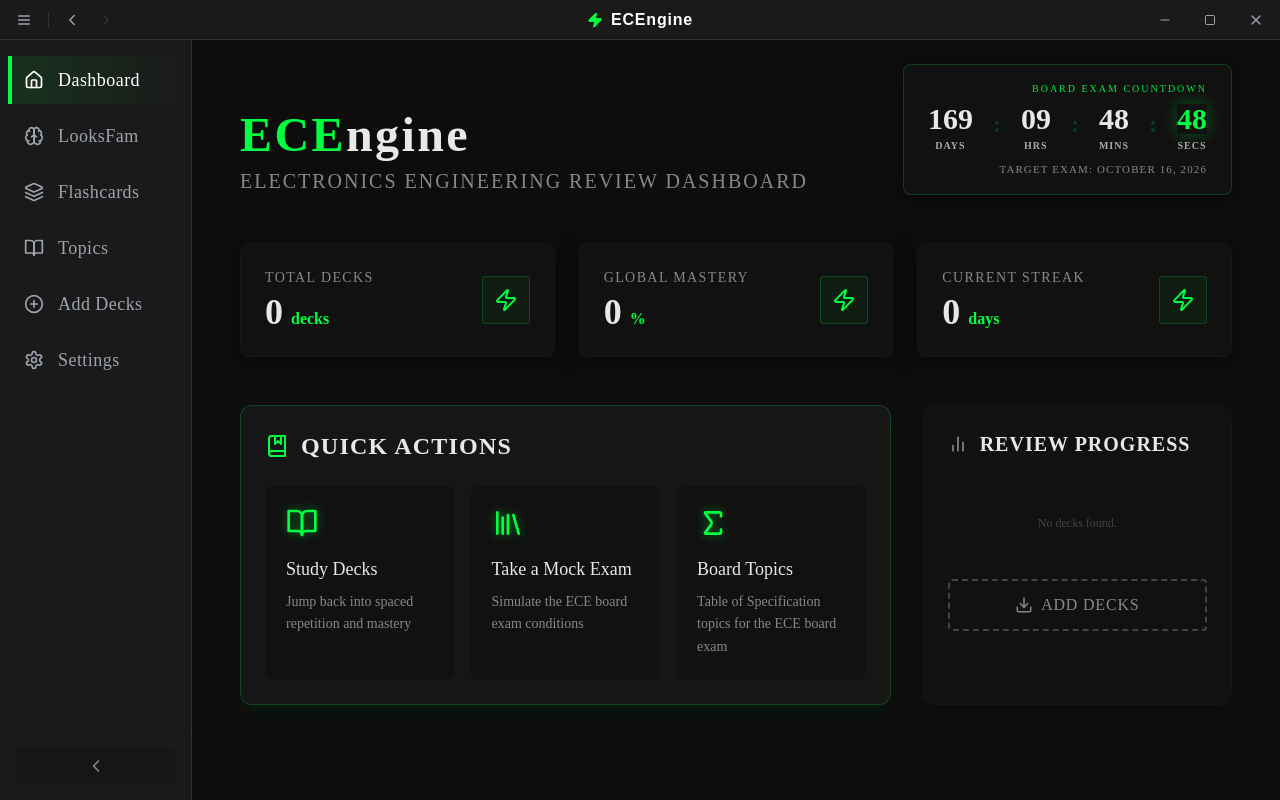
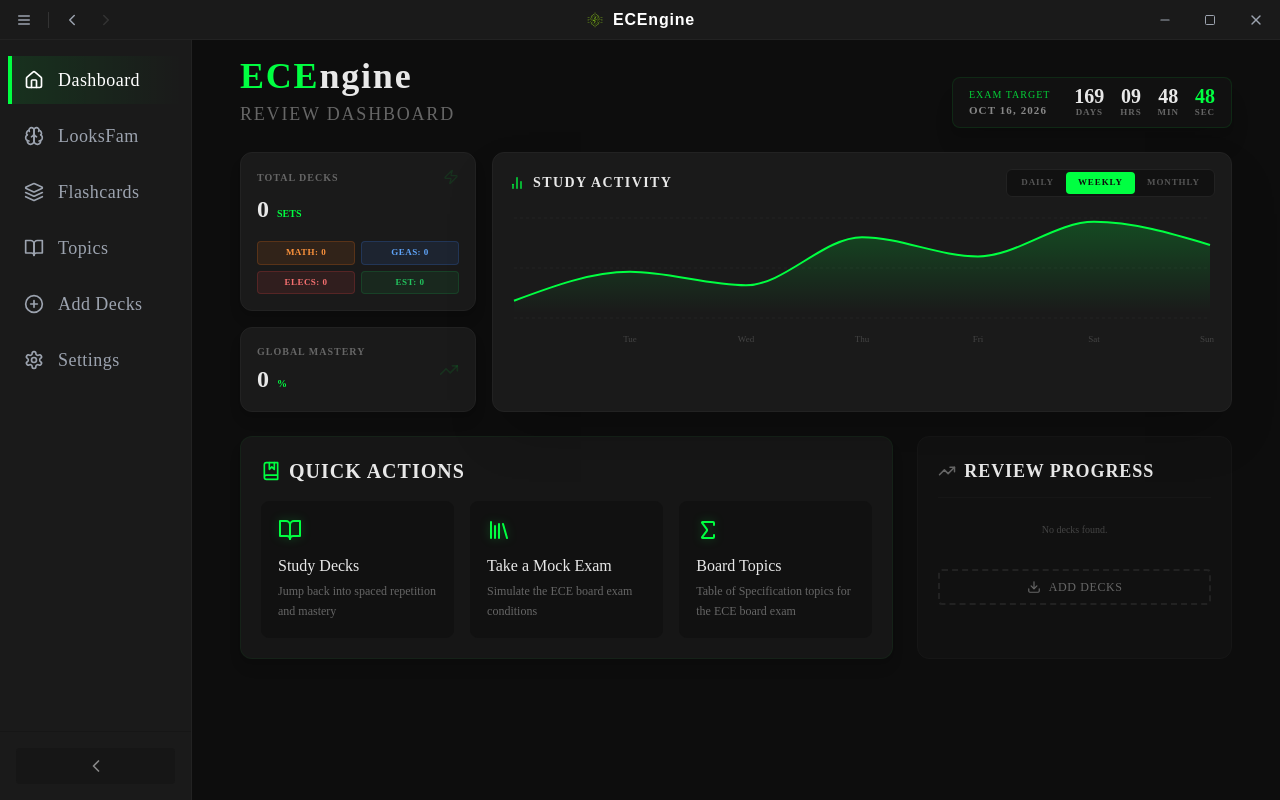
Before and after one commit to vtajaros/ECEngine, a React (Vite) app: page / in a window 1280 px wide. Built offline with nearby package versions, Linux system fonts and the light colour scheme.

Commit message:
feat: implement app layout with sidebar, dashboard view, and custom title bar

```diff
--- a/package.json
+++ b/package.json
@@ -33,6 +33,7 @@
     "react": "^18.3.0",
     "react-dom": "^18.3.0",
     "react-router-dom": "^6.24.0",
+    "recharts": "^3.8.1",
     "sharp": "^0.34.5",
     "sql.js": "^1.12.0",
     "tailwind-merge": "^2.4.0",
--- a/src/components/layout/AppShell.tsx
+++ b/src/components/layout/AppShell.tsx
@@ -37,7 +37,7 @@ export const AppShell: React.FC = () => {
       <aside
         className={`${
           isCollapsed ? 'w-16' : 'w-48'
-        } bg-[#1A1A1A] border-r border-[#333] flex flex-col transition-all duration-300 relative z-20 shrink-0`}
+        } bg-[#1A1A1A] border-r border-[#222] flex flex-col transition-all duration-300 relative z-20 shrink-0`}
       >
         <nav className="flex-1 flex flex-col gap-2 overflow-y-auto overflow-x-hidden px-2 pt-4">
           {navItems.map((item) => (
--- a/src/components/layout/TitleBar.tsx
+++ b/src/components/layout/TitleBar.tsx
@@ -1,4 +1,3 @@
-import React from 'react'
 import { Zap, Minus, Square, X, Menu, ChevronLeft, ChevronRight } from 'lucide-react'
 import { useNavigate } from 'react-router-dom'
 
@@ -7,7 +6,7 @@ export const TitleBar: React.FC = () => {
   const navigate = useNavigate()
 
   return (
-    <div className="w-full h-10 bg-[#1A1A1A] text-gray-400 flex items-center select-none border-b border-[#333] [-webkit-app-region:drag] relative shrink-0">
+    <div className="w-full h-10 bg-[#1A1A1A] text-gray-400 flex items-center select-none border-b border-[#222] [-webkit-app-region:drag] relative shrink-0">
       {/* Left Side: Navigation & Menu */}
       <div className="flex items-center gap-1 ml-2 [-webkit-app-region:no-drag]">
         {/* Hamburger Menu */}
@@ -33,7 +32,7 @@ export const TitleBar: React.FC = () => {
 
       {/* Centered Brand */}
       <div className="absolute left-1/2 top-1/2 -translate-x-1/2 -translate-y-1/2 flex items-center gap-2">
-        <Zap className="w-4 h-4 text-[#00FF41]" fill="currentColor" />
+        <img src="/ECEngine_orig.png" alt="Logo" className="w-5 h-5 object-contain" />
         <span className="font-rajdhani font-bold tracking-wider text-white">ECEngine</span>
       </div>
 
--- a/src/pages/Dashboard.tsx
+++ b/src/pages/Dashboard.tsx
@@ -1,16 +1,33 @@
 import React, { useState, useEffect } from 'react'
 import { Link } from 'react-router-dom'
-import { BookOpen, Library, Sigma, Download, Zap, BookMarked, BarChart2 } from 'lucide-react'
+import { BookOpen, Library, Sigma, Download, Zap, BookMarked, BarChart2, TrendingUp } from 'lucide-react'
+import { AreaChart, Area, XAxis, YAxis, CartesianGrid, Tooltip, ResponsiveContainer } from 'recharts'
+import { getSubjectBadgeClasses } from '../lib/subjectColors'
+
+const SUBJECT_MAP: Record<string, string> = {
+  'Mathematics': 'MATH',
+  'General Engineering & Applied Sciences': 'GEAS',
+  'Electronics Engineering': 'ELECS',
+  'Electronics Systems & Technologies': 'EST',
+}
 
 export default function Dashboard() {
   const [statsData, setStatsData] = useState({
     totalDecks: 0,
     totalCards: 0,
-    internalized: 0,
-    currentStreak: 0
+    internalized: 0
   })
 
+  const [subjectCounts, setSubjectCounts] = useState<any[]>([
+    { subject: 'MATH', count: 0 },
+    { subject: 'GEAS', count: 0 },
+    { subject: 'ELECS', count: 0 },
+    { subject: 'EST', count: 0 },
+  ])
   const [subjectProgress, setSubjectProgress] = useState<any[]>([])
+  const [timeRange, setTimeRange] = useState('Weekly')
+  const [chartData, setChartData] = useState<any[]>([])
+
   const calculateTimeLeft = () => {
     const targetDate = new Date('2026-10-16T00:00:00').getTime()
     const now = new Date().getTime()
@@ -32,7 +49,6 @@ export default function Dashboard() {
     const timer = setInterval(() => {
       setTimeLeft(calculateTimeLeft())
     }, 1000)
-
     return () => clearInterval(timer)
   }, [])
 
@@ -40,29 +56,67 @@ export default function Dashboard() {
     loadDashboardData()
   }, [])
 
+  useEffect(() => {
+    fetchActivityStats()
+  }, [timeRange])
+
+  const fetchActivityStats = async () => {
+    try {
+      // @ts-ignore
+      const data = await (window as any).electron?.getActivityStats?.(timeRange)
+      if (data && data.length > 0) {
+        setChartData(data)
+      } else {
+        if (timeRange === 'Daily') {
+          setChartData([
+            { name: '08:00', cards: 10 }, { name: '10:00', cards: 45 },
+            { name: '12:00', cards: 30 }, { name: '14:00', cards: 80 },
+            { name: '16:00', cards: 65 }, { name: '18:00', cards: 110 },
+            { name: '20:00', cards: 90 },
+          ])
+        } else if (timeRange === 'Monthly') {
+          setChartData([
+            { name: 'Week 1', cards: 450 }, { name: 'Week 2', cards: 720 },
+            { name: 'Week 3', cards: 850 }, { name: 'Week 4', cards: 1100 },
+          ])
+        } else {
+          setChartData([
+            { name: 'Mon', cards: 45 }, { name: 'Tue', cards: 120 },
+            { name: 'Wed', cards: 85 }, { name: 'Thu', cards: 210 },
+            { name: 'Fri', cards: 160 }, { name: 'Sat', cards: 250 },
+            { name: 'Sun', cards: 190 },
+          ])
+        }
+      }
+    } catch (error) {
+      console.error("Failed to load chart data:", error)
+    }
+  }
+
   const loadDashboardData = async () => {
     try {
-      // 1. Total Decks
-      const decksResult = await window.electron.db.query('SELECT COUNT(id) as count FROM topics')
+      const decksResult = await (window as any).electron.db.query('SELECT COUNT(id) as count FROM topics')
       const totalDecks = decksResult.data?.[0]?.count || 0
 
-      // 2. Total Cards
-      const totalResult = await window.electron.db.query('SELECT COUNT(id) as count FROM cards')
+      const totalResult = await (window as any).electron.db.query('SELECT COUNT(id) as count FROM cards')
       const total = totalResult.data?.[0]?.count || 0
 
-      // 2. Internalized Cards (Repetitions >= 5)
-      const internalizedResult = await window.electron.db.query('SELECT COUNT(card_id) as count FROM progress WHERE repetitions >= 5')
+      const internalizedResult = await (window as any).electron.db.query('SELECT COUNT(card_id) as count FROM progress WHERE repetitions >= 5')
       const internalized = internalizedResult.data?.[0]?.count || 0
 
-      // 3. Current Streak (Simplified for now - could be a separate log table, but assuming we fetch from a setting or calc)
-      // For now, let's keep it at 0 or a placeholder unless a streak table exists
-      const currentStreak = 0
+      setStatsData({ totalDecks, totalCards: total, internalized })
 
-      setStatsData({ totalDecks, totalCards: total, internalized, currentStreak })
+      // Subject counts breakdown
+      const subjectCountsResult = await (window as any).electron.db.query('SELECT subject, COUNT(id) as count FROM topics GROUP BY subject')
+      const rawCounts = subjectCountsResult.data || []
+      const subjects = ['MATH', 'GEAS', 'ELECS', 'EST']
+      const formattedCounts = subjects.map(s => {
+        const found = rawCounts.find((r: any) => (SUBJECT_MAP[r.subject] || r.subject) === s)
+        return { subject: s, count: found ? found.count : 0 }
+      })
+      setSubjectCounts(formattedCounts)
 
-      // 4. Subject Progress
-      // Join topics (subjects), cards, and progress to get mastery per subject
-      const progressResult = await window.electron.db.query(`
+      const progressResult = await (window as any).electron.db.query(`
         SELECT
           t.subject,
           COUNT(c.id) as total,
@@ -74,7 +128,7 @@ export default function Dashboard() {
       `)
 
       const formattedProgress = (progressResult.data || []).map((row: any) => ({
-        subject: row.subject,
+        subject: SUBJECT_MAP[row.subject] || row.subject,
         percent: row.total > 0 ? Math.round((row.mastered / row.total) * 100) : 0
       }))
 
@@ -84,86 +138,171 @@ export default function Dashboard() {
     }
   }
 
+  const getSubjectClasses = (subject: string) => {
+    switch (subject) {
+      case 'MATH': return 'text-orange-400 border-orange-500/20 bg-orange-500/10'
+      case 'GEAS': return 'text-blue-400 border-blue-500/20 bg-blue-500/10'
+      case 'ELECS': return 'text-red-400 border-red-500/20 bg-red-500/10'
+      case 'EST': return 'text-green-500 border-green-600/20 bg-green-600/10'
+      default: return 'text-zinc-400 border-zinc-500/20 bg-zinc-500/10'
+    }
+  }
+
   const quickLinks = [
     { title: 'Study Decks', desc: 'Jump back into spaced repetition and mastery', path: '/study', icon: BookOpen },
     { title: 'Take a Mock Exam', desc: 'Simulate the ECE board exam conditions', path: '/study', icon: Library },
     { title: 'Board Topics', desc: 'Table of Specification topics for the ECE board exam', path: '/topics', icon: Sigma },
   ]
 
-  const stats = [
-    { label: 'Total Decks', value: statsData.totalDecks.toString(), unit: 'decks' },
-    { label: 'Global Mastery', value: statsData.totalCards > 0 ? Math.round((statsData.internalized / statsData.totalCards) * 100).toString() : '0', unit: '%' },
-    { label: 'Current Streak', value: statsData.currentStreak.toString(), unit: 'days' },
-  ]
-
   return (
-    <div className="h-full bg-[#0D0D0D] px-8 pb-8 pt-6 lg:px-12 lg:pb-12 lg:pt-6 overflow-y-auto">
+    <div className="h-full bg-[#0D0D0D] px-8 pb-8 pt-4 lg:px-12 lg:pb-12 lg:pt-4 overflow-y-auto">
       {/* Header */}
-      <header className="mb-12 flex flex-col md:flex-row md:items-end justify-between gap-6">
+      <header className="mb-6 flex flex-col md:flex-row md:items-end justify-between gap-4">
         <div>
-          <h1 className="font-['Orbitron'] text-4xl lg:text-5xl font-bold text-[#E8E8E8] mb-2 tracking-wider">
+          <h1 className="font-['Orbitron'] text-3xl lg:text-4xl font-bold text-[#E8E8E8] mb-1 tracking-wider">
             <span className="text-[#00FF41]">ECE</span>ngine
           </h1>
-          <p className="text-[#888888] font-['Rajdhani'] text-xl uppercase tracking-widest">
-            Electronics Engineering Review Dashboard
+          <p className="text-[#666] font-['Rajdhani'] text-lg uppercase tracking-widest">
+            Review Dashboard
           </p>
         </div>
 
         {/* Board Exam Countdown */}
-        <div className="bg-[#111] border border-[#00FF41]/20 rounded-lg px-6 py-4 flex flex-col items-center md:items-end shadow-[0_0_20px_rgba(0,0,0,0.4)]">
-          <span className="text-[10px] font-['Orbitron'] text-[#00FF41] uppercase tracking-[0.2em] mb-2 opacity-90">Board Exam Countdown</span>
-          <div className="flex gap-5">
+        <div className="bg-[#111] border border-[#00FF41]/10 rounded-lg px-4 py-2 flex items-center gap-6 shadow-xl">
+          <div className="flex flex-col">
+             <span className="text-[10px] font-['Orbitron'] text-[#00FF41] uppercase tracking-widest opacity-80">Exam Target</span>
+             <span className="text-[11px] font-['Rajdhani'] text-[#888] uppercase tracking-widest font-bold">OCT 16, 2026</span>
+          </div>
+          <div className="flex gap-4">
             <div className="flex flex-col items-center">
-              <span className="text-3xl font-bold font-['IBM_Plex_Mono'] text-[#E8E8E8] leading-none">{timeLeft.days}</span>
-              <span className="text-[10px] uppercase text-[#AAAAAA] font-['Rajdhani'] font-bold mt-1 tracking-widest">Days</span>
+              <span className="text-xl font-bold font-['IBM_Plex_Mono'] text-[#E8E8E8] leading-none">{timeLeft.days}</span>
+              <span className="text-[9px] uppercase text-[#666] font-['Rajdhani'] font-bold tracking-widest">Days</span>
             </div>
-            <div className="text-2xl font-bold text-[#00FF41]/20 pt-1">:</div>
             <div className="flex flex-col items-center">
-              <span className="text-3xl font-bold font-['IBM_Plex_Mono'] text-[#E8E8E8] leading-none">{timeLeft.hours.toString().padStart(2, '0')}</span>
-              <span className="text-[10px] uppercase text-[#AAAAAA] font-['Rajdhani'] font-bold mt-1 tracking-widest">Hrs</span>
+              <span className="text-xl font-bold font-['IBM_Plex_Mono'] text-[#E8E8E8] leading-none">{timeLeft.hours.toString().padStart(2, '0')}</span>
+              <span className="text-[9px] uppercase text-[#666] font-['Rajdhani'] font-bold tracking-widest">Hrs</span>
             </div>
-            <div className="text-2xl font-bold text-[#00FF41]/20 pt-1">:</div>
             <div className="flex flex-col items-center">
-              <span className="text-3xl font-bold font-['IBM_Plex_Mono'] text-[#E8E8E8] leading-none">{timeLeft.mins.toString().padStart(2, '0')}</span>
-              <span className="text-[10px] uppercase text-[#AAAAAA] font-['Rajdhani'] font-bold mt-1 tracking-widest">Mins</span>
+              <span className="text-xl font-bold font-['IBM_Plex_Mono'] text-[#E8E8E8] leading-none">{timeLeft.mins.toString().padStart(2, '0')}</span>
+              <span className="text-[9px] uppercase text-[#666] font-['Rajdhani'] font-bold tracking-widest">Min</span>
             </div>
-            <div className="text-2xl font-bold text-[#00FF41]/20 pt-1">:</div>
             <div className="flex flex-col items-center">
-              <span className="text-3xl font-bold font-['IBM_Plex_Mono'] text-[#00FF41] leading-none shadow-[0_0_15px_rgba(0,255,65,0.3)]">{timeLeft.secs.toString().padStart(2, '0')}</span>
-              <span className="text-[10px] uppercase text-[#AAAAAA] font-['Rajdhani'] font-bold mt-1 tracking-widest">Secs</span>
+              <span className="text-xl font-bold font-['IBM_Plex_Mono'] text-[#00FF41] leading-none">{timeLeft.secs.toString().padStart(2, '0')}</span>
+              <span className="text-[9px] uppercase text-[#666] font-['Rajdhani'] font-bold tracking-widest">Sec</span>
             </div>
           </div>
-          <span className="text-[11px] font-['Rajdhani'] text-[#888888] mt-2 uppercase tracking-[0.1em] font-medium">Target Exam: October 16, 2026</span>
         </div>
       </header>
 
-      <div className="grid grid-cols-1 lg:grid-cols-3 gap-8 mb-12">
-        {/* Stats Panel */}
-        <div className="col-span-1 lg:col-span-3 grid grid-cols-1 md:grid-cols-3 gap-6">
-          {stats.map((stat, i) => (
-            <div key={i} className="bg-[#111111] p-6 rounded-lg border border-[#161616] flex items-center justify-between shadow-[0_4px_20px_rgba(0,0,0,0.4)]">
-              <div>
-                <p className="text-[#888888] font-['Rajdhani'] uppercase tracking-widest text-sm mb-1">{stat.label}</p>
-                <div className="flex items-baseline gap-2">
-                  <span className="font-['IBM_Plex_Mono'] text-4xl font-semibold text-[#E8E8E8]">{stat.value}</span>
-                  <span className="font-['Rajdhani'] text-[#00FF41] font-bold">{stat.unit}</span>
+      {/* Analytics Row */}
+      <div className="grid grid-cols-1 lg:grid-cols-4 gap-4 mb-6">
+        {/* Condensed KPIs */}
+        <div className="lg:col-span-1 flex flex-col gap-4">
+          <div className="bg-[#1A1A1A] p-4 rounded-xl border border-[#222] shadow-lg flex flex-col justify-between min-h-[120px]">
+            <div className="flex items-center justify-between mb-2">
+              <p className="text-[#666] font-['Rajdhani'] uppercase tracking-widest text-[10px] font-bold">Total Decks</p>
+              <Zap className="text-[#00FF41]/10" size={16} />
+            </div>
+            <div className="flex items-baseline gap-2 mb-4">
+              <span className="font-['IBM_Plex_Mono'] text-2xl font-bold text-[#E8E8E8]">{statsData.totalDecks}</span>
+              <span className="font-['Rajdhani'] text-[#00FF41] font-bold text-[10px]">SETS</span>
+            </div>
+            {/* Standardized 4-Subject Breakdown */}
+            <div className="grid grid-cols-2 gap-1.5 mt-auto">
+              {subjectCounts.map((item, i) => (
+                <div key={i} className={`px-2 py-1 rounded border text-[9px] font-bold font-['Rajdhani'] uppercase tracking-wider text-center ${getSubjectClasses(item.subject)}`}>
+                  {item.subject}: {item.count}
                 </div>
-              </div>
-              <div className="w-12 h-12 rounded bg-[rgba(0,255,65,0.05)] border border-[rgba(0,255,65,0.2)] flex items-center justify-center text-[#00FF41]">
-                <Zap size={24} />
+              ))}
+            </div>
+          </div>
+
+          <div className="bg-[#1A1A1A] p-4 rounded-xl border border-[#222] flex items-center justify-between shadow-lg">
+            <div>
+              <p className="text-[#666] font-['Rajdhani'] uppercase tracking-widest text-[10px] mb-1 font-bold">Global Mastery</p>
+              <div className="flex items-baseline gap-2">
+                <span className="font-['IBM_Plex_Mono'] text-2xl font-bold text-[#E8E8E8]">
+                  {statsData.totalCards > 0 ? Math.round((statsData.internalized / statsData.totalCards) * 100) : '0'}
+                </span>
+                <span className="font-['Rajdhani'] text-[#00FF41] font-bold text-[10px]">%</span>
               </div>
             </div>
-          ))}
+            <TrendingUp className="text-[#00FF41]/10" size={20} />
+          </div>
+        </div>
+
+        {/* Study Analytics Chart */}
+        <div className="lg:col-span-3 bg-[#1A1A1A] border border-[#222] rounded-xl p-4 shadow-2xl relative overflow-hidden">
+          <div className="flex items-center justify-between mb-4">
+            <h2 className="font-['Rajdhani'] font-bold text-sm text-[#E8E8E8] uppercase tracking-widest flex items-center">
+              <BarChart2 className="mr-2 text-[#00FF41]" size={16} />
+              Study Activity
+            </h2>
+
+            <div className="flex bg-[#111] p-0.5 rounded-md border border-[#222]">
+              {['Daily', 'Weekly', 'Monthly'].map((range) => (
+                <button
+                  key={range}
+                  onClick={() => setTimeRange(range)}
+                  className={`px-3 py-1 text-[9px] font-bold uppercase tracking-widest transition-all rounded ${
+                    timeRange === range ? 'bg-[#00FF41] text-[#0D0D0D]' : 'text-[#555] hover:text-[#888]'
+                  }`}
+                >
+                  {range}
+                </button>
+              ))}
+            </div>
+          </div>
+
+          <div className="h-[140px] w-full">
+            <ResponsiveContainer width="100%" height="100%">
+              <AreaChart data={chartData}>
+                <defs>
+                  <linearGradient id="colorCards" x1="0" y1="0" x2="0" y2="1">
+                    <stop offset="5%" stopColor="#00FF41" stopOpacity={0.2}/>
+                    <stop offset="95%" stopColor="#00FF41" stopOpacity={0}/>
+                  </linearGradient>
+                </defs>
+                <CartesianGrid strokeDasharray="3 3" vertical={false} stroke="#222" />
+                <XAxis
+                  dataKey="name"
+                  axisLine={false}
+                  tickLine={false}
+                  tick={{ fill: '#444', fontSize: 9, fontFamily: 'IBM Plex Mono' }}
+                  dy={10}
+                />
+                <YAxis hide />
+                <Tooltip
+                  contentStyle={{
+                    backgroundColor: '#111',
+                    border: '1px solid #333',
+                    borderRadius: '8px',
+                    fontSize: '11px',
+                    fontFamily: 'IBM Plex Mono'
+                  }}
+                  itemStyle={{ color: '#00FF41' }}
+                />
+                <Area
+                  type="monotone"
+                  dataKey="cards"
+                  stroke="#00FF41"
+                  strokeWidth={2}
+                  fillOpacity={1}
+                  fill="url(#colorCards)"
+                  animationDuration={1000}
+                />
+              </AreaChart>
+            </ResponsiveContainer>
+          </div>
         </div>
       </div>
 
       {/* Main Content Area */}
-      <div className="grid grid-cols-1 lg:grid-cols-3 gap-8">
-
-        {/* Quick Actions (2 Cols) */}
-        <div className="lg:col-span-2 p-6 bg-[#161616] rounded-xl border border-[rgba(0,255,65,0.2)] shadow-lg shadow-[rgba(0,255,65,0.05)]">
-          <h2 className="font-['Rajdhani'] font-bold text-2xl text-[#E8E8E8] mb-6 uppercase tracking-wider flex items-center">
-            <BookMarked className="mr-3 text-[#00FF41]" size={24} />
+      <div className="grid grid-cols-1 lg:grid-cols-3 gap-6">
+        {/* Quick Actions */}
+        <div className="lg:col-span-2 p-5 bg-[#161616] rounded-xl border border-[rgba(0,255,65,0.05)] shadow-lg">
+          <h2 className="font-['Rajdhani'] font-bold text-xl text-[#E8E8E8] mb-4 uppercase tracking-wider flex items-center">
+            <BookMarked className="mr-2 text-[#00FF41]" size={20} />
             Quick Actions
           </h2>
           <div className="grid grid-cols-1 md:grid-cols-3 gap-4">
@@ -171,44 +310,43 @@ export default function Dashboard() {
               <Link
                 key={i}
                 to={link.path}
-                className="group block p-5 rounded-lg border border-[#111111] bg-[#111111] hover:bg-[#161616] hover:border-[#00FF41] transition-all duration-300 relative overflow-hidden"
+                className="group block p-4 rounded-lg border border-[#111111] bg-[#111111] hover:bg-[#161616] hover:border-[#00FF41] transition-all duration-300 relative overflow-hidden"
               >
-                <div className="absolute inset-0 opacity-0 group-hover:opacity-100 bg-gradient-to-br from-[rgba(0,255,65,0.1)] to-transparent transition-opacity" />
-                <link.icon className="w-8 h-8 text-[#00FF41] mb-4 drop-shadow-[0_0_5px_rgba(0,255,65,0.5)]" />
-                <h3 className="font-['Orbitron'] text-lg font-medium text-[#E8E8E8] mb-2">{link.title}</h3>
-                <p className="text-[#888888] text-sm font-['IBM_Plex_Mono'] leading-relaxed">{link.desc}</p>
+                <div className="absolute inset-0 opacity-0 group-hover:opacity-100 bg-gradient-to-br from-[rgba(0,255,65,0.05)] to-transparent transition-opacity" />
+                <link.icon className="w-6 h-6 text-[#00FF41] mb-3 drop-shadow-[0_0_5px_rgba(0,255,65,0.3)]" />
+                <h3 className="font-['Orbitron'] text-base font-medium text-[#E8E8E8] mb-1">{link.title}</h3>
+                <p className="text-[#666] text-xs font-['IBM_Plex_Mono'] leading-relaxed">{link.desc}</p>
               </Link>
             ))}
           </div>
         </div>
 
-        {/* Recently Added / News Panel (1 Col) */}
-        <div className="p-6 bg-[#111111] rounded-xl border border-[#161616]">
-          <h2 className="font-['Rajdhani'] font-bold text-xl text-[#E8E8E8] mb-6 uppercase tracking-wider border-b border-[#161616] pb-4 flex items-center">
-             <BarChart2 className="mr-3 text-[#888888]" size={20} />
+        {/* Recently Added / News Panel */}
+        <div className="p-5 bg-[#111111] rounded-xl border border-[#161616]">
+          <h2 className="font-['Rajdhani'] font-bold text-lg text-[#E8E8E8] mb-4 uppercase tracking-wider border-b border-[#161616] pb-3 flex items-center">
+             <TrendingUp className="mr-2 text-[#666]" size={18} />
              Review Progress
           </h2>
-          <div className="space-y-6">
+          <div className="space-y-5">
             {subjectProgress.length > 0 ? (
               subjectProgress.slice(0, 4).map((item, idx) => {
-                // Color logic based on percentage or index for visual variety
-                let color = '#00FF41' // Default Green
-                if (item.percent < 30) color = '#FF3333' // Red
-                else if (item.percent < 60) color = '#FFB800' // Yellow
+                let color = '#00FF41'
+                if (item.percent < 30) color = '#FF3333'
+                else if (item.percent < 60) color = '#FFB800'
 
                 return (
                   <div key={idx}>
-                    <div className="flex justify-between text-sm mb-2 font-['Rajdhani'] text-[#888888] uppercase tracking-wider">
+                    <div className="flex justify-between text-[11px] mb-1.5 font-['Rajdhani'] text-[#666] uppercase tracking-wider font-bold">
                       <span>{item.subject}</span>
                       <span style={{ color }}>{item.percent}%</span>
                     </div>
-                    <div className="w-full bg-[#161616] h-2 rounded-full overflow-hidden border border-[#222]">
+                    <div className="w-full bg-[#161616] h-1.5 rounded-full overflow-hidden border border-[#222]">
                       <div
                         className="h-full transition-all duration-1000"
                         style={{
                           width: `${item.percent}%`,
                           backgroundColor: color,
-                          boxShadow: `0 0 8px ${color}80`
+                          boxShadow: `0 0 5px ${color}40`
                         }}
                       />
                     </div>
@@ -216,7 +354,7 @@ export default function Dashboard() {
                 )
               })
             ) : (
-              <div className="text-[#444] font-['IBM_Plex_Mono'] text-xs text-center py-4">
+              <div className="text-[#444] font-['IBM_Plex_Mono'] text-[10px] text-center py-2">
                 No decks found.
               </div>
             )}
@@ -224,13 +362,12 @@ export default function Dashboard() {
 
           <Link
              to="/add-decks"
-             className="mt-8 relative w-full flex items-center justify-center p-3 text-center border-2 border-dashed border-[#444] rounded text-[#888888] hover:border-[#00FF41] hover:text-[#E8E8E8] transition-colors font-['Rajdhani'] uppercase tracking-wider group"
+             className="mt-6 relative w-full flex items-center justify-center p-2 text-center border-2 border-dashed border-[#222] rounded text-[#666] hover:border-[#00FF41] hover:text-[#E8E8E8] transition-colors font-['Rajdhani'] uppercase tracking-wider group text-xs"
           >
-             <Download size={18} className="mr-2 group-hover:text-[#00FF41]" />
+             <Download size={14} className="mr-2 group-hover:text-[#00FF41]" />
              Add Decks
           </Link>
         </div>
-
       </div>
     </div>
   )
```
Also changed, not shown: src/public/ECEngine_orig.png (added), 1 other file (tests, documents, lock files or other folders).
